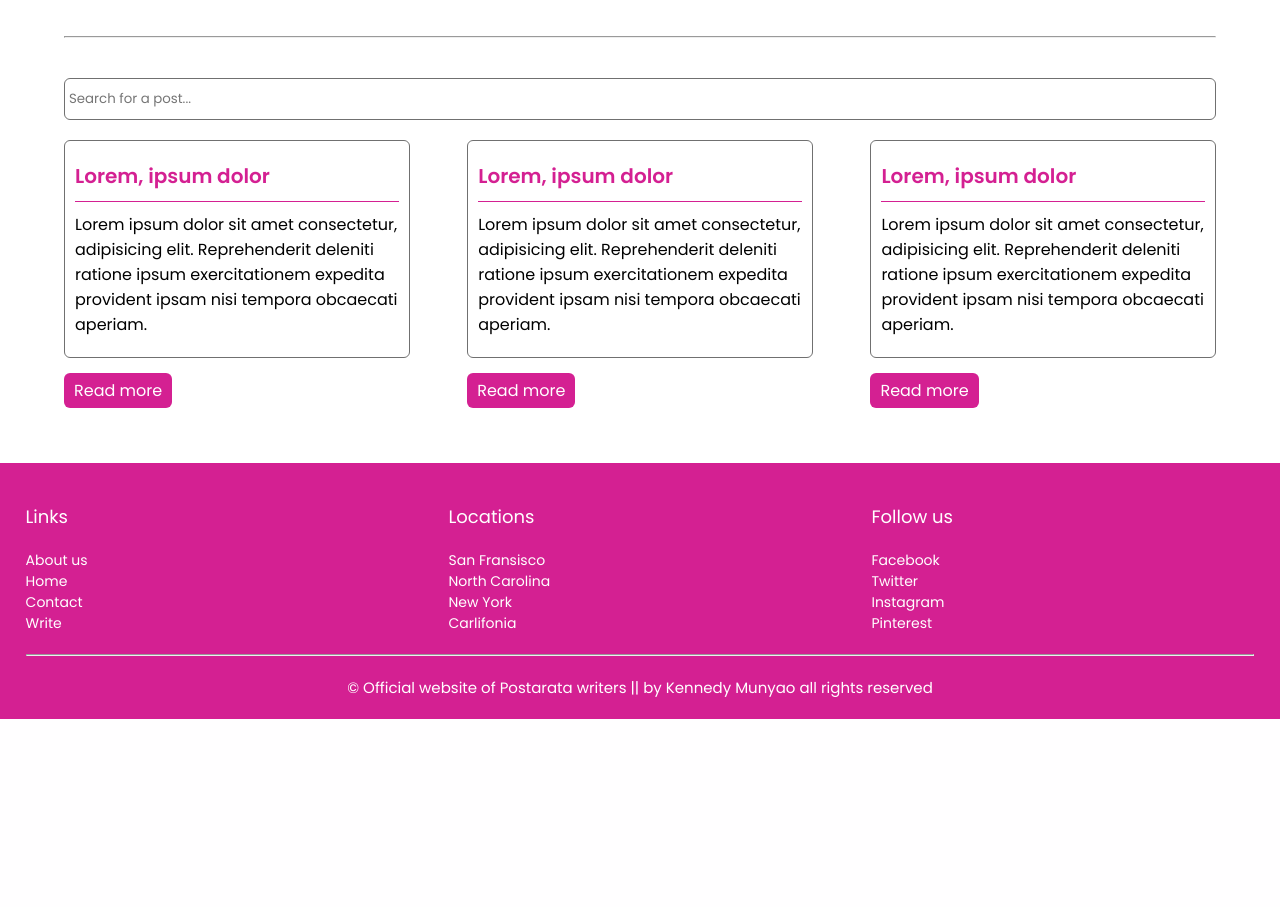
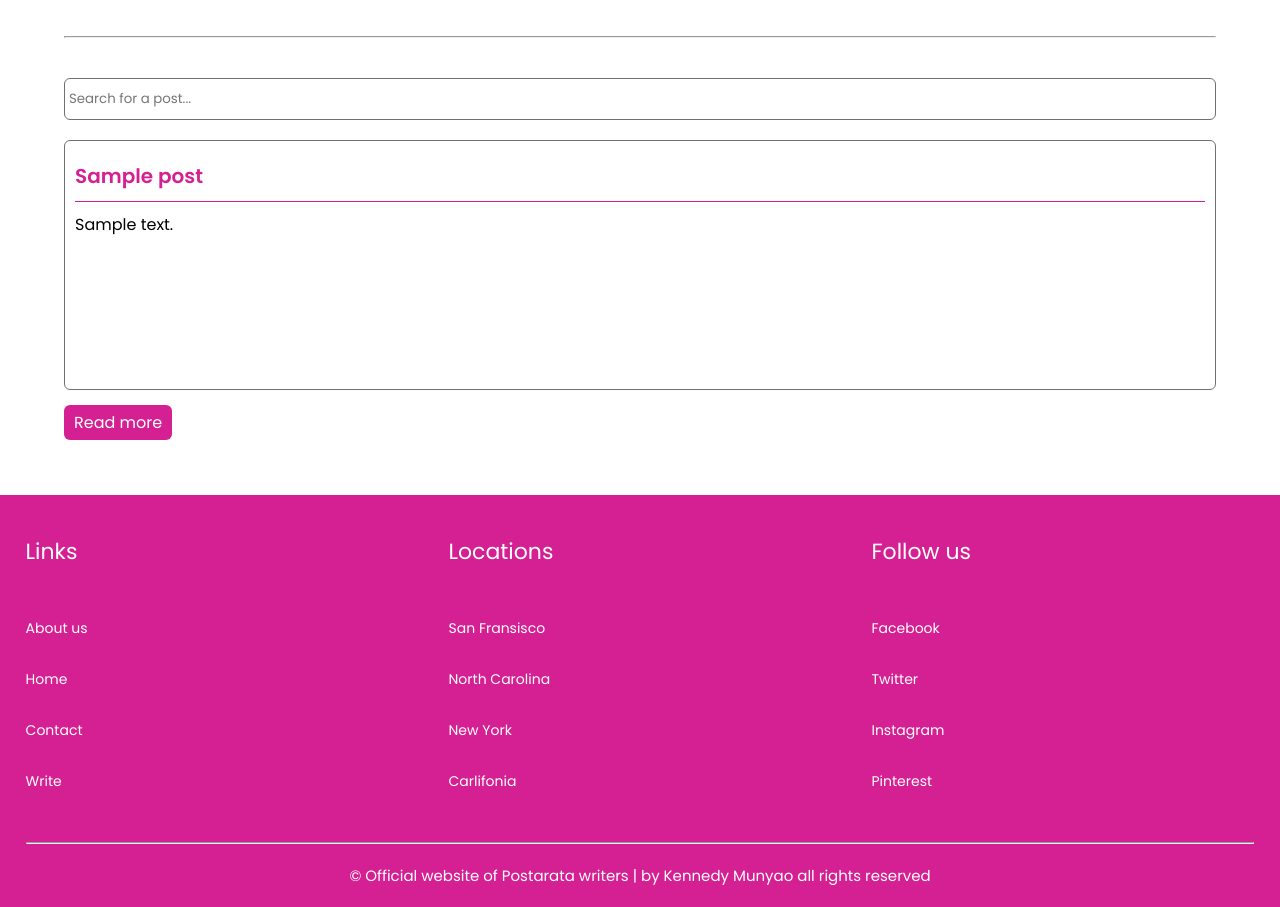
Before and after one commit to muendokennedy/crud-rest-api-php-MVC, a PHP site: page / in a window 1280 px wide. Shown: the part 304-1211 px from the top of the page. Before the commit the page ends 1023 px from the top, so only its background shows below. Run offline with PHP 8.4, Linux system fonts and the light colour scheme; tables that the repository leaves empty or names only in its code hold one stand-in row (values such as "Sample post").

Commit message:
Completed the php read one post and read multiple posts page

```diff
--- /dev/null
+++ b/controller/postcotrl.php
@@ -0,0 +1,41 @@
+<?php
+
+require_once("../models/posts.class.php");
+
+
+class Postcotrl
+{
+  public function showPost()
+  {
+
+    $post = new Posts();
+
+    $post->id = $_GET["id"];
+
+    $post->read_post();
+
+    echo "<div class=\"post-title\"> {$post->title} </div>
+        <div class=\"post-content\">{$post->body}</div>";
+
+  }
+  public function showPosts()
+  {
+
+    $post = new Posts();
+
+    $result_set = $post->read_posts();
+
+    foreach($result_set as $result){
+
+      echo "<div class=\"post-box\">
+      <div class=\"content\">
+      <div class=\"title\">{$result["title"]}</div>
+      <div class=\"description\">{$result["description"]}</div>
+      </div>
+      <a href=\"post.php?id={$result["id"]}\" class=\"btn\">Read more</a>
+      </div>";
+
+    }
+
+  }
+}
--- a/index.html
+++ /dev/null
@@ -1,78 +0,0 @@
-<!DOCTYPE html>
-<html lang="en">
-<head>
-  <meta charset="UTF-8">
-  <meta http-equiv="X-UA-Compatible" content="IE=edge">
-  <meta name="viewport" content="width=device-width, initial-scale=1.0">
-  <title>Creating and manipulating posts API</title>
-  <link rel="stylesheet" href="style.css">
-</head>
-<body>
-  <nav>
-    <div class="nav-bar">
-      <a href="index.html">Home</a>
-      <a href="#">About us</a>
-      <a href="#">Contact</a>
-      <a href="create.html">Write</a>
-    </div>
-  </nav>
-  <div class="hero-img">
-    <img src="branch-4.jpg" alt="A nice hotel">
-    <h2>Postarata writers</h2>
-  </div>
-  <hr>
-  <div class="search-input">
-    <input type="search" placeholder="Search for a post...">
-  </div>
-  <div class="post-view">
-    <div class="post-box">
-      <div class="content">
-        <div class="title">Lorem, ipsum dolor</div>
-        <div class="description">Lorem ipsum dolor sit amet consectetur, adipisicing elit. Reprehenderit deleniti ratione ipsum exercitationem expedita provident ipsam nisi tempora obcaecati aperiam.</div>
-      </div>
-      <a href="post.html" class="btn">Read more</a>
-    </div>
-    <div class="post-box">
-      <div class="content">
-        <div class="title">Lorem, ipsum dolor</div>
-        <div class="description">Lorem ipsum dolor sit amet consectetur, adipisicing elit. Reprehenderit deleniti ratione ipsum exercitationem expedita provident ipsam nisi tempora obcaecati aperiam.</div>
-      </div>
-      <a href="post.html" class="btn">Read more</a>
-    </div>
-    <div class="post-box">
-      <div class="content">
-        <div class="title">Lorem, ipsum dolor</div>
-        <div class="description">Lorem ipsum dolor sit amet consectetur, adipisicing elit. Reprehenderit deleniti ratione ipsum exercitationem expedita provident ipsam nisi tempora obcaecati aperiam.</div>
-      </div>
-      <a href="post.html" class="btn">Read more</a>
-    </div>
-  </div>
-  <footer>
-    <div class="footer-link-container">
-      <div class="links">
-        <p>Links</p>
-        <a href="#">About us</a>
-        <a href="#">Home</a>
-        <a href="#">Contact</a>
-        <a href="#">Write</a>
-      </div>
-      <div class="links">
-        <p>Locations</p>
-        <a href="#">San Fransisco</a>
-        <a href="#">North Carolina</a>
-        <a href="#">New York</a>
-        <a href="#">Carlifonia</a>
-      </div>
-      <div class="links">
-        <p>Follow us</p>
-        <a href="#">Facebook</a>
-        <a href="#">Twitter</a>
-        <a href="#">Instagram</a>
-        <a href="#">Pinterest</a>
-      </div>
-    </div>
-    <hr>
-    <div class="copy-right">&copy; Official website of Postarata writers || by Kennedy Munyao all rights reserved</div>
-  </footer>
-</body>
-</html>
--- /dev/null
+++ b/models/database.class.php
@@ -0,0 +1,33 @@
+<?php
+
+class Database
+{
+
+  // Db parameters
+  private $db_servername = "localhost";
+  private $db_username = "root";
+  private $db_password = "";
+  private $db_name = "myblog";
+  private $conn;
+
+  // Db connect
+  public function connect()
+  {
+    $this->conn = null;
+
+    try{
+
+      $this->conn = new PDO("mysql:host={$this->db_servername};dbname={$this->db_name}", $this->db_username, $this->db_password);
+
+      $this->conn->setAttribute(PDO::ATTR_ERRMODE, PDO::ERRMODE_EXCEPTION);
+
+    } catch(PDOException $e){
+
+      echo "Connection error: " . $e->getMessage();
+
+    }
+
+    return $this->conn;
+  }
+
+}
--- /dev/null
+++ b/models/posts.class.php
@@ -0,0 +1,79 @@
+<?php
+
+require_once("database.class.php");
+
+class Posts extends Database
+{
+  private $conn;
+  private $table = "posts";
+
+  // Post properties
+  public $id;
+  public $category_id;
+  public $category_name;
+  public $title;
+  public $description;
+  public $body;
+  public $created_at;
+
+  // constructor
+  public function __construct()
+  {
+    $this->conn = $this->connect();
+  }
+
+  // Get posts
+  public function read_posts()
+  {
+    try{
+
+      $this->conn->setAttribute(PDO::ATTR_ERRMODE, PDO::ERRMODE_EXCEPTION);
+
+      $query = "SELECT c.name as category_name, p.id, p.category_id, p.title, p.description, p.body, p.created_at FROM {$this->table} p LEFT JOIN categories c ON p.category_id = c.id ORDER BY p.created_at DESC;";
+
+      $stmt = $this->conn->prepare($query);
+
+      $stmt->execute();
+
+      $results = $stmt->fetchAll(PDO::FETCH_ASSOC);
+
+      return $results;
+
+    }catch(PDOException $e){
+
+      echo "<p>Error: {$e->getMessage()}</p>";
+
+    }
+
+  }
+
+  public function read_post()
+  {
+    try{
+
+        $this->conn->setAttribute(PDO::ATTR_ERRMODE, PDO::ERRMODE_EXCEPTION);
+
+        $query = "SELECT c.name as category_name, p.id, p.category_id, p.title, p.description, p.body, p.created_at FROM {$this->table} p LEFT JOIN categories c ON p.category_id = c.id WHERE p.id = ? LIMIT 0,1;";
+
+        $stmt = $this->conn->prepare($query);
+
+        $stmt->bindParam(1, $this->id);
+
+        $stmt->execute();
+
+        $row = $stmt->fetch(PDO::FETCH_ASSOC);
+
+        $this->category_name = $row["category_name"];
+        $this->category_id = $row["category_id"];
+        $this->title = $row["title"];
+        $this->description = $row["description"];
+        $this->body = $row["body"];
+        $this->created_at = $row["created_at"];
+
+    }catch(PDOException $e){
+
+      echo "<p>Error: {$e->getMessage()}</p>";
+
+    }
+  }
+}
--- /dev/null
+++ b/views/footer.php
@@ -0,0 +1,29 @@
+<footer>
+    <div class="footer-link-container">
+      <div class="links">
+        <p>Links</p>
+        <a href="#">About us</a>
+        <a href="#">Home</a>
+        <a href="#">Contact</a>
+        <a href="#">Write</a>
+      </div>
+      <div class="links">
+        <p>Locations</p>
+        <a href="#">San Fransisco</a>
+        <a href="#">North Carolina</a>
+        <a href="#">New York</a>
+        <a href="#">Carlifonia</a>
+      </div>
+      <div class="links">
+        <p>Follow us</p>
+        <a href="#">Facebook</a>
+        <a href="#">Twitter</a>
+        <a href="#">Instagram</a>
+        <a href="#">Pinterest</a>
+      </div>
+    </div>
+    <hr>
+    <div class="copy-right">&copy; Official website of Postarata writers | by Kennedy Munyao all rights reserved</div>
+  </footer>
+</body>
+</html>
--- /dev/null
+++ b/views/header.php
@@ -0,0 +1,24 @@
+<?php
+
+require_once("../controller/postcotrl.php");
+
+?>
+
+<!DOCTYPE html>
+<html lang="en">
+<head>
+  <meta charset="UTF-8">
+  <meta http-equiv="X-UA-Compatible" content="IE=edge">
+  <meta name="viewport" content="width=device-width, initial-scale=1.0">
+  <title>Creating and manipulating posts API</title>
+  <link rel="stylesheet" href="style.css?v=<?php echo time(); ?>">
+</head>
+<body>
+  <nav>
+    <div class="nav-bar">
+    <a href="index.php">Home</a>
+      <a href="#">About us</a>
+      <a href="#">Contact</a>
+      <a href="create.php">Write</a>
+    </div>
+  </nav>
--- /dev/null
+++ b/views/index.php
@@ -0,0 +1,25 @@
+<?php
+
+require_once("header.php");
+
+?>
+  <div class="hero-img">
+    <img src="branch-4.jpg" alt="A nice hotel">
+    <h2>Postarata writers</h2>
+  </div>
+  <hr>
+  <div class="search-input">
+    <input type="search" placeholder="Search for a post...">
+  </div>
+  <div class="post-view">
+      <?php
+          $post = new Postcotrl();
+
+          $post->showPosts();
+      ?>
+  </div>
+<?php
+
+require_once("footer.php");
+
+?>
--- a/style.css
+++ b/views/style.css
@@ -67,17 +67,18 @@ hr{
 .post-view{
   width: 90%;
   margin: 2rem auto;
-  display: flex;
-  justify-content: space-between;
-}
-.post-view .post-box{
-  width: calc(90% / 3);
+  display: grid;
+  grid-template-columns: repeat(auto-fit, minmax(calc(90% / 3), 1fr));
+  gap: 4rem;
+
 }
 .post-view .post-box .content{
   padding: 1rem;
   border-radius: .6rem;
   border: .1rem solid #707070;
   margin-bottom: 2rem;
+  overflow: hidden;
+  height: 25rem;
 }
 .post-view .post-box .title{
   font-size: 2rem;
@@ -183,7 +184,7 @@ footer .footer-link-container{
   gap: 4rem;
 }
 footer .footer-link-container .links p{
-  font-size: 1.8rem;
+  font-size: 2.2rem;
   padding: 2rem 0;
 }
 footer .footer-link-container .links a{
@@ -191,6 +192,7 @@ footer .footer-link-container .links a{
   display: block;
   color: #fff;
   font-size: 1.4rem;
+  margin: 3rem 0;
 }
 footer .copy-right{
   text-align: center;
```
Also changed, not shown: create.html (deleted, +0 -67 lines), post.html (deleted, +0 -61 lines), views/create.php (added, +30 -0 lines), views/post.php (added, +27 -0 lines), views/branch-4.jpg (renamed from branch-4.jpg).
